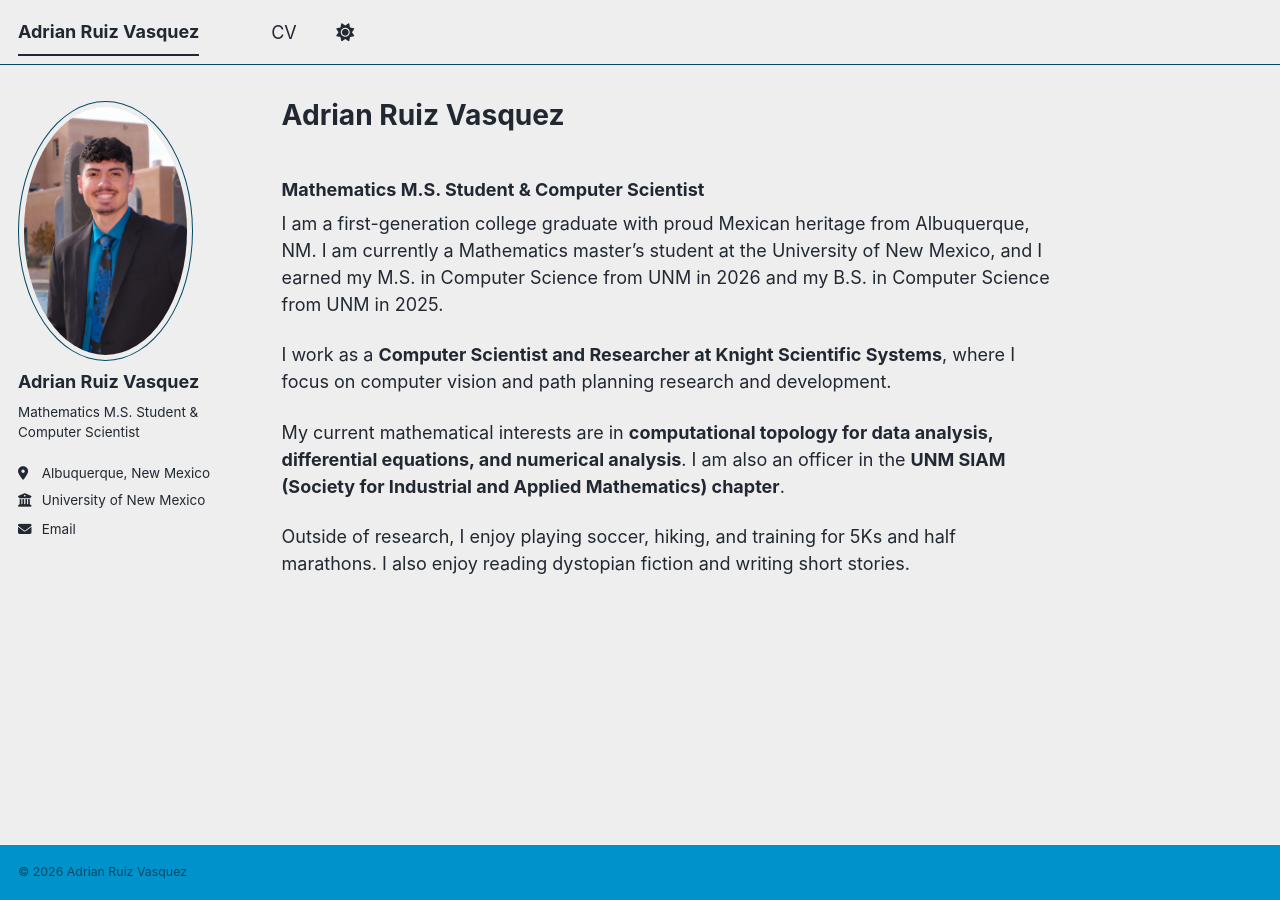
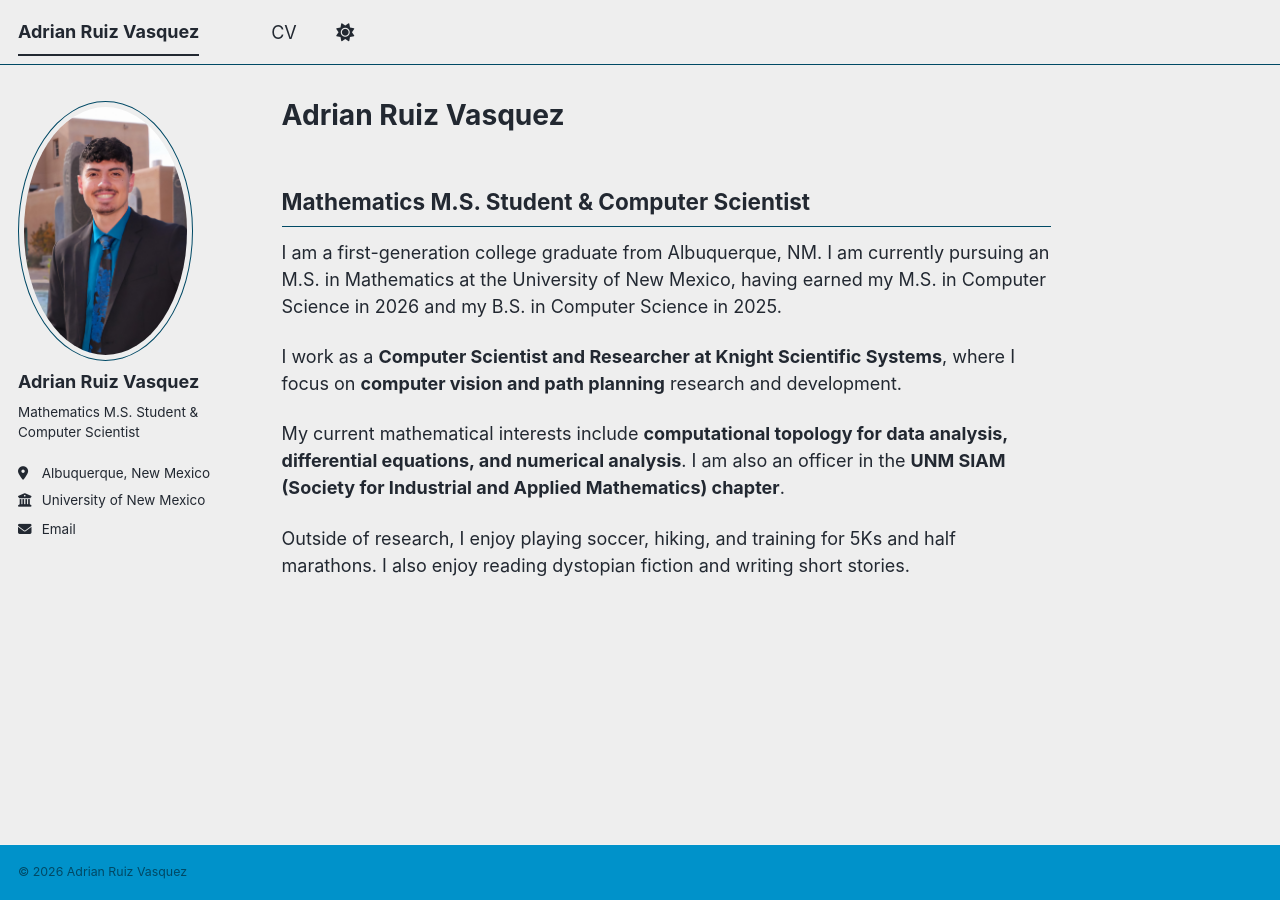
Before and after one commit to ADRIANRUIZVASQUEZ/ADRIANRUIZVASQUEZ.github.io, a Jekyll site: the page built from _pages/about.md, in a window 1280 px wide. Built offline with Jekyll 4.4.1, drawn with Linux system fonts in a browser that asks for light colours; a style sheet for code colours, icons or effects is not loaded.

Commit message:
edited about again

```diff
--- a/_pages/about.md
+++ b/_pages/about.md
@@ -7,12 +7,12 @@ redirect_from:
   - /about.html
 ---
 
-### Mathematics M.S. Student & Computer Scientist
+## Mathematics M.S. Student & Computer Scientist
 
-I am a first-generation college graduate with proud Mexican heritage from Albuquerque, NM. I am currently a Mathematics master's student at the University of New Mexico, and I earned my M.S. in Computer Science from UNM in 2026 and my B.S. in Computer Science from UNM in 2025.
+I am a first-generation college graduate from Albuquerque, NM. I am currently pursuing an M.S. in Mathematics at the University of New Mexico, having earned my M.S. in Computer Science in 2026 and my B.S. in Computer Science in 2025.
 
-I work as a **Computer Scientist and Researcher at Knight Scientific Systems**, where I focus on computer vision and path planning research and development.
+I work as a **Computer Scientist and Researcher at Knight Scientific Systems**, where I focus on **computer vision and path planning** research and development.
 
-My current mathematical interests are in **computational topology for data analysis, differential equations, and numerical analysis**. I am also an officer in the **UNM SIAM (Society for Industrial and Applied Mathematics) chapter**.
+My current mathematical interests include **computational topology for data analysis, differential equations, and numerical analysis**. I am also an officer in the **UNM SIAM (Society for Industrial and Applied Mathematics) chapter**.
 
 Outside of research, I enjoy playing soccer, hiking, and training for 5Ks and half marathons. I also enjoy reading dystopian fiction and writing short stories.
```
